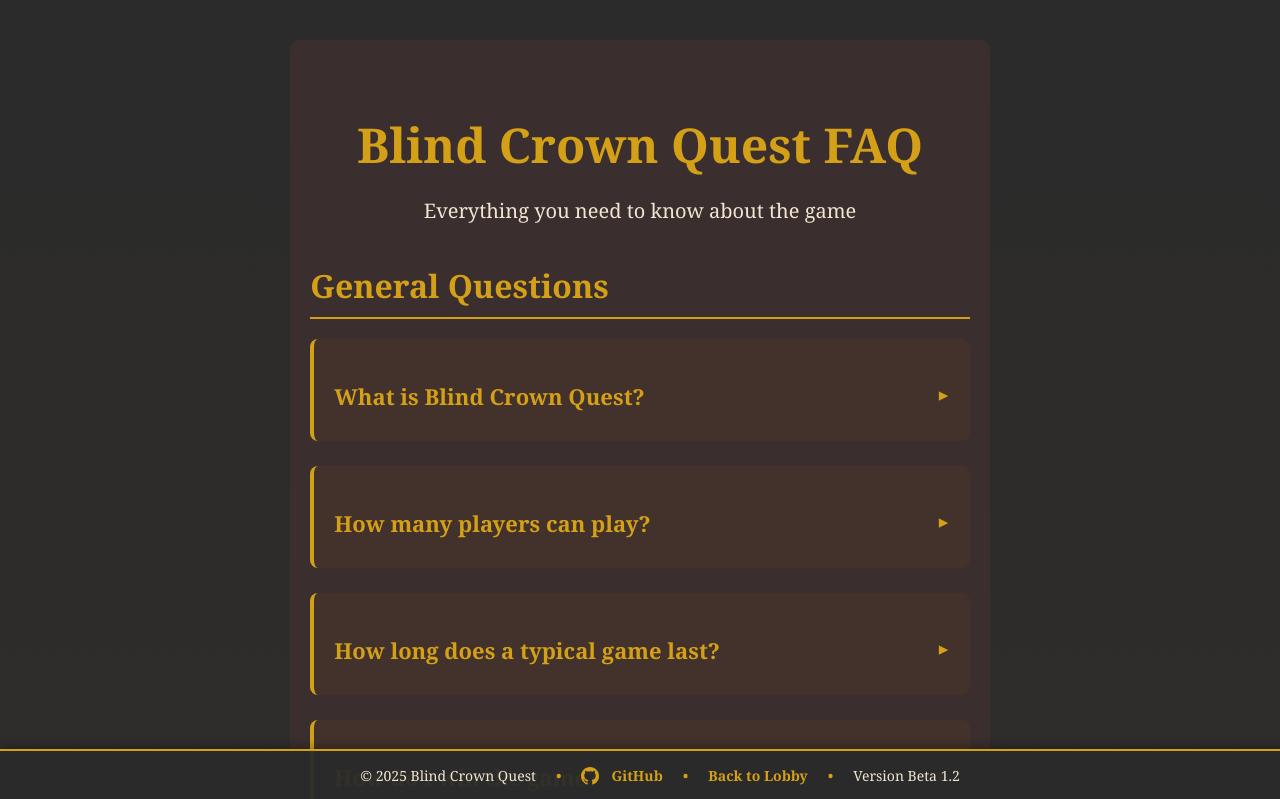
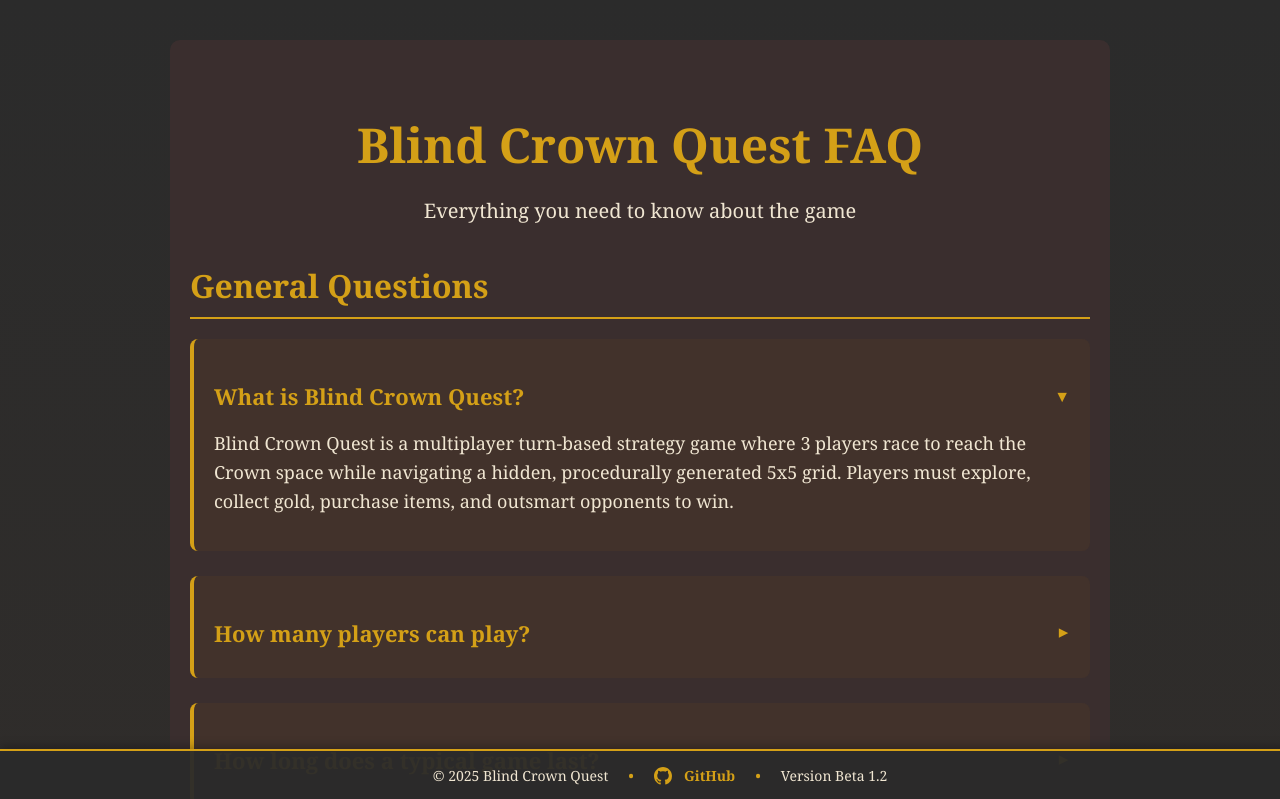
Before and after one commit to xavierrao/blindMazeNavigation, a website: page public/pages/faq.html in a window 1280 px wide. Both pictures are taken after a click on the element "What is Blind Crown Quest?". Shown: the top 799 px of the page. Drawn offline with Linux system fonts and the light colour scheme.

Commit message:
Fixed FAQ items not opening

```diff
--- a/public/pages/faq.html
+++ b/public/pages/faq.html
@@ -309,7 +309,9 @@
             <div class="faq-item">
                 <h3 class="collapsed">What happens when I land on a Combat space?</h3>
                 <div class="faq-answer hidden">
-                    <p>When you land on a Combat space, you spin the Combat Wheel. The wheel result determines the reward, and then all three players compete in a randomly selected mini-game. The winner receives the Combat Wheel reward!</p>
+                    <p>When you land on a Combat space, you spin the Combat Wheel. The wheel result determines the
+                        reward, and then all three players compete in a randomly selected mini-game. The winner receives
+                        the Combat Wheel reward!</p>
                 </div>
             </div>
 
@@ -323,7 +325,8 @@
                     <ul>
                         <li>Played on a 4x4 board with three symbols: X, O, and △</li>
                         <li>Each player has 3 pieces that can be placed</li>
-                        <li>When a player has all 3 pieces on the board, placing a new piece removes their oldest piece</li>
+                        <li>When a player has all 3 pieces on the board, placing a new piece removes their oldest piece
+                        </li>
                         <li>First player to get 3 in a row (horizontal, vertical, or diagonal) wins</li>
                         <li>Only the current player can win on their own turn (prevents kingmaking)</li>
                     </ul>
@@ -333,7 +336,8 @@
                         <li>3-player version of Othello played on a 6x6 board</li>
                         <li>Three colors: ⚫ Black, ⚪ White, and 🔴 Red</li>
                         <li>Each player starts with 2 tiles in the center area</li>
-                        <li>Modified flipping rule: When you place a tile, flip any straight line of contiguous tiles of a single color if your tile brackets them</li>
+                        <li>Modified flipping rule: When you place a tile, flip any straight line of contiguous tiles of
+                            a single color if your tile brackets them</li>
                         <li>Game ends when no valid moves remain for all players</li>
                         <li>Player with the most tiles of their color wins</li>
                     </ul>
@@ -344,7 +348,8 @@
                         <li>Each player starts with 5 "coins" (separate from main game gold)</li>
                         <li>Each round, all players secretly choose to bet 0-3 coins</li>
                         <li>Reveal: The highest unique bet wins the round, but that player loses those coins</li>
-                        <li>If the highest bets are tied, all tied players lose their coins but nobody wins the round</li>
+                        <li>If the highest bets are tied, all tied players lose their coins but nobody wins the round
+                        </li>
                         <li>Players who bet lower than the highest keep their coins</li>
                         <li>Game ends when all players run out of coins</li>
                         <li>Whoever won the most rounds wins the mini-game</li>
@@ -369,7 +374,8 @@
                 <h3 class="collapsed">Can I decline to play a Combat mini-game?</h3>
                 <div class="faq-answer hidden">
                     <p>No, Combat mini-games are mandatory when triggered by the Combat Wheel. All three players must
-                        participate. However, they're designed to be quick so they don't significantly slow down the main game.</p>
+                        participate. However, they're designed to be quick so they don't significantly slow down the
+                        main game.</p>
                 </div>
             </div>
         </div>
@@ -601,16 +607,26 @@
             <span class="footer-divider">•</span>
 
             <div class="footer-section">
-                <a href="/lobby">Back to Lobby</a>
-            </div>
-
-            <span class="footer-divider">•</span>
-
-            <div class="footer-section">
                 <span>Version Beta 1.2</span>
             </div>
         </div>
     </footer>
+
+    <script>
+        document.addEventListener('DOMContentLoaded', function () {
+            const faqItems = document.querySelectorAll('.faq-item h3');
+
+            faqItems.forEach(function (question) {
+                question.addEventListener('click', function () {
+                    this.classList.toggle('collapsed');
+
+                    const answer = this.nextElementSibling;
+                    answer.classList.toggle('hidden');
+                });
+            });
+        });
+    </script>
+
 </body>
 
 </html>
```
